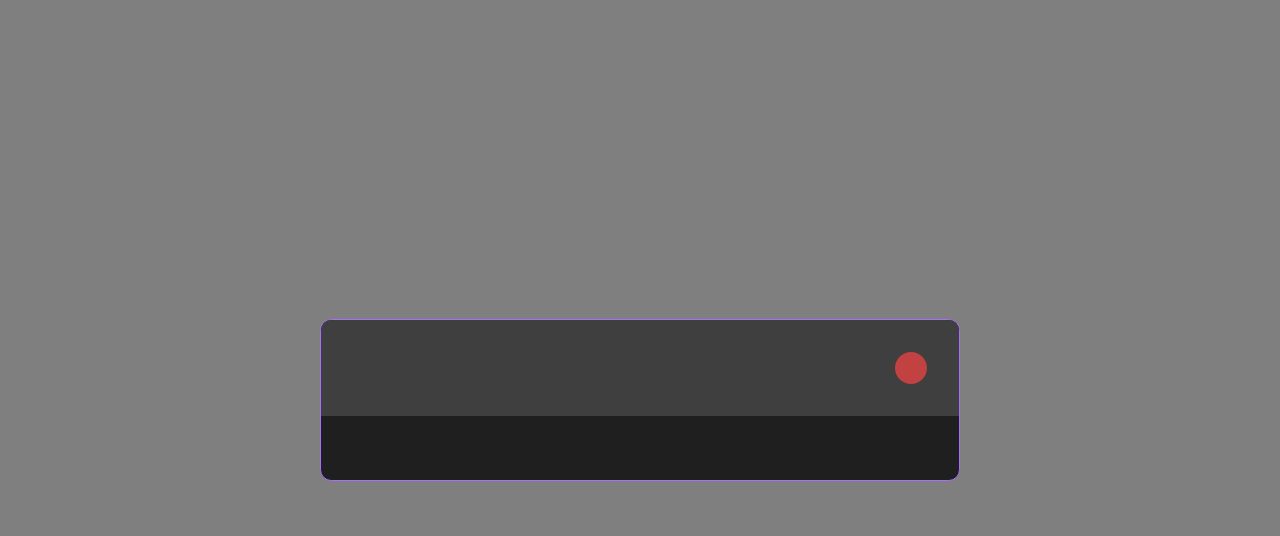
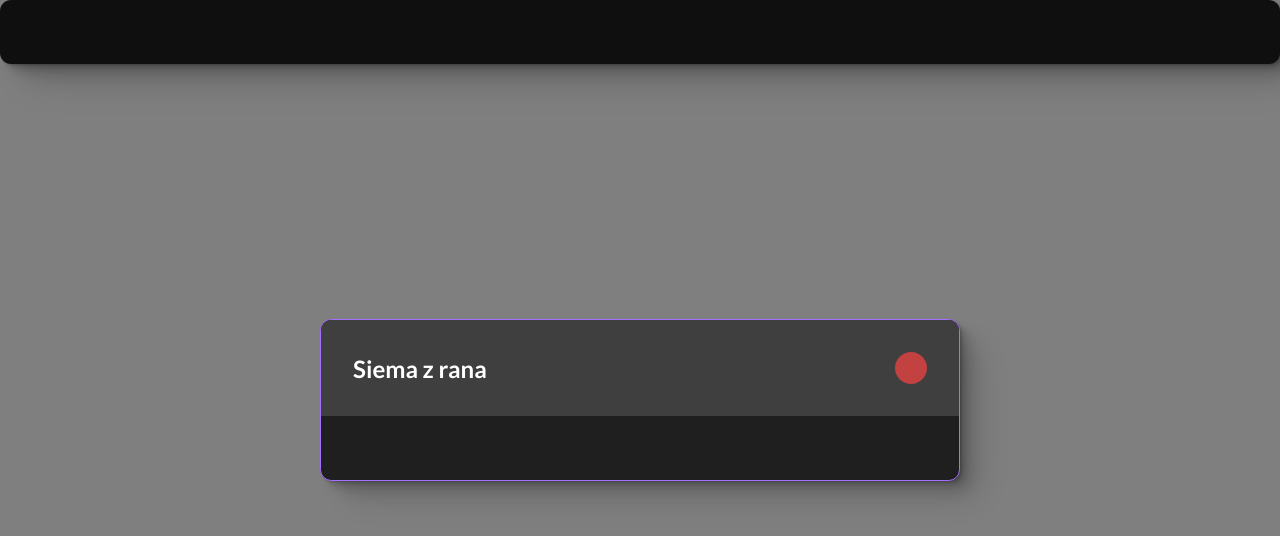
Before and after one commit to goodideagiver/purple-dev-react, a React (Create React App) app: page / in a window 1280 px wide. Shown: the top 536 px of the page. Built offline with nearby package versions, Linux system fonts and the light colour scheme.

Commit message:
change shadow var css

```diff
--- a/src/App.js
+++ b/src/App.js
@@ -1,10 +1,14 @@
-import { useState } from 'react';
-
+// import { useState } from 'react';
 import NavTop from './components/UI/navTop/NavTop';
 import Modal from './components/modal/Modal';
 
 function App() {
-	return <Modal />;
+	return (
+		<>
+			<NavTop></NavTop>
+			<Modal title='Siema z rana' />
+		</>
+	);
 }
 
 export default App;
--- a/src/components/UI/navTop/NavTop.js
+++ b/src/components/UI/navTop/NavTop.js
@@ -1,7 +1,7 @@
+import styles from './navTop.module.css';
+
 const NavTop = props => {
-	return <nav>
-
-  </nav>;
+	return <nav className={styles.nav}></nav>;
 };
 
 export default NavTop;
--- a/src/components/UI/navTop/navTop.module.css
+++ b/src/components/UI/navTop/navTop.module.css
@@ -0,0 +1,12 @@
+@import url('../../../variables.css');
+.nav {
+	width: 100%;
+	display: flex;
+	justify-content: space-between;
+	align-items: center;
+	padding: var(--padding-base);
+	background-color: var(--bg-primary);
+	border-radius: var(--border-radius-sm);
+	color: var(--font-primary);
+	box-shadow: var(--shadow-elevation-high);
+}
--- a/src/variables.css
+++ b/src/variables.css
@@ -31,23 +31,22 @@
 	--font-tertiary: #fff;
 
 	/* box shadow */
-	--shadow-color: rgba(0, 0, 0, 0.5);
-	--shadow-elevation-low: 0.2px 0.2px 0.3px hsl(var(--shadow-color) / 0.34),
-		0.4px 0.4px 0.6px -1.5px hsl(var(--shadow-color) / 0.29),
-		0.9px 0.8px 1.2px -3.1px hsl(var(--shadow-color) / 0.25);
-	--shadow-elevation-medium: 0.2px 0.2px 0.3px hsl(var(--shadow-color) / 0.28),
-		0.5px 0.5px 0.7px -0.8px hsl(var(--shadow-color) / 0.26),
-		1.1px 1px 1.5px -1.5px hsl(var(--shadow-color) / 0.24),
-		2.3px 2.1px 3.2px -2.3px hsl(var(--shadow-color) / 0.22),
-		4.5px 4.2px 6.4px -3.1px hsl(var(--shadow-color) / 0.2);
-	--shadow-elevation-high: 0.2px 0.2px 0.3px hsl(var(--shadow-color) / 0.8),
-		0.8px 0.8px 1.2px -0.3px hsl(var(--shadow-color) / 0.25),
-		1.4px 1.4px 2px -0.7px hsl(var(--shadow-color) / 0.24),
-		2.2px 2.1px 3.1px -1px hsl(var(--shadow-color) / 0.23),
-		3.4px 3.2px 4.8px -1.4px hsl(var(--shadow-color) / 0.22),
-		5px 4.7px 7.1px -1.7px hsl(var(--shadow-color) / 0.21),
-		7.3px 6.9px 10.4px -2.1px hsl(var(--shadow-color) / 0.2),
-		10.5px 9.9px 14.9px -2.4px hsl(var(--shadow-color) / 0.19),
-		14.7px 13.8px 20.9px -2.8px hsl(var(--shadow-color) / 0.18),
-		20px 18.8px 28.4px -3.1px hsl(var(--shadow-color) / 0.17);
+	--shadow-color: 0deg 0% 0%;
+  --shadow-elevation-low:
+    0.2px 0.2px 0.3px hsl(var(--shadow-color) / 0.11),
+    0.4px 0.4px 0.6px -1.3px hsl(var(--shadow-color) / 0.1),
+    0.9px 0.9px 1.4px -2.5px hsl(var(--shadow-color) / 0.1);
+  --shadow-elevation-medium:
+    0.2px 0.2px 0.3px hsl(var(--shadow-color) / 0.11),
+    0.8px 0.7px 1.2px -0.8px hsl(var(--shadow-color) / 0.11),
+    1.9px 1.8px 2.9px -1.7px hsl(var(--shadow-color) / 0.11),
+    4.7px 4.3px 7.1px -2.5px hsl(var(--shadow-color) / 0.11);
+  --shadow-elevation-high:
+    0.2px 0.2px 0.3px hsl(var(--shadow-color) / 0.12),
+    1.5px 1.4px 2.3px -0.4px hsl(var(--shadow-color) / 0.12),
+    3px 2.8px 4.6px -0.8px hsl(var(--shadow-color) / 0.12),
+    5.3px 4.9px 8.1px -1.3px hsl(var(--shadow-color) / 0.12),
+    9.1px 8.4px 13.8px -1.7px hsl(var(--shadow-color) / 0.12),
+    14.9px 13.8px 22.7px -2.1px hsl(var(--shadow-color) / 0.12),
+    23.6px 21.7px 35.8px -2.5px hsl(var(--shadow-color) / 0.11);
 }
```
